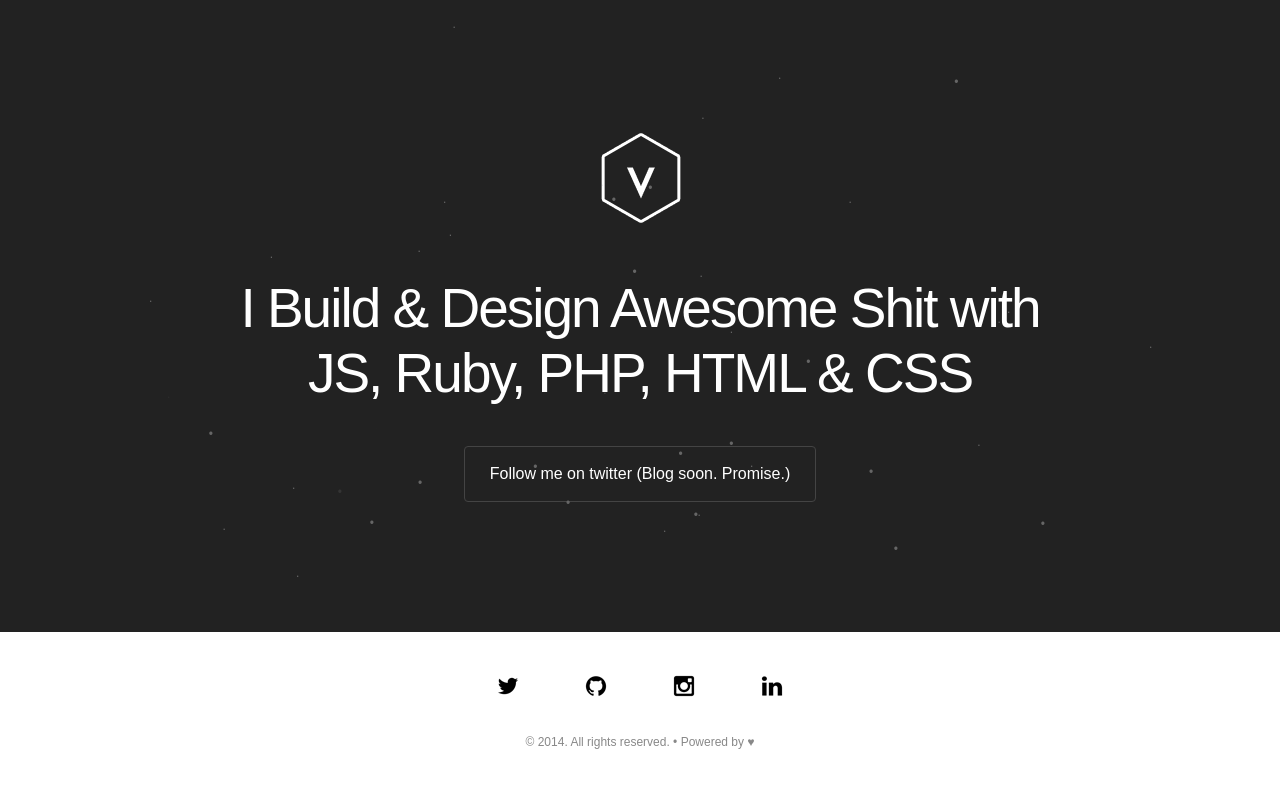
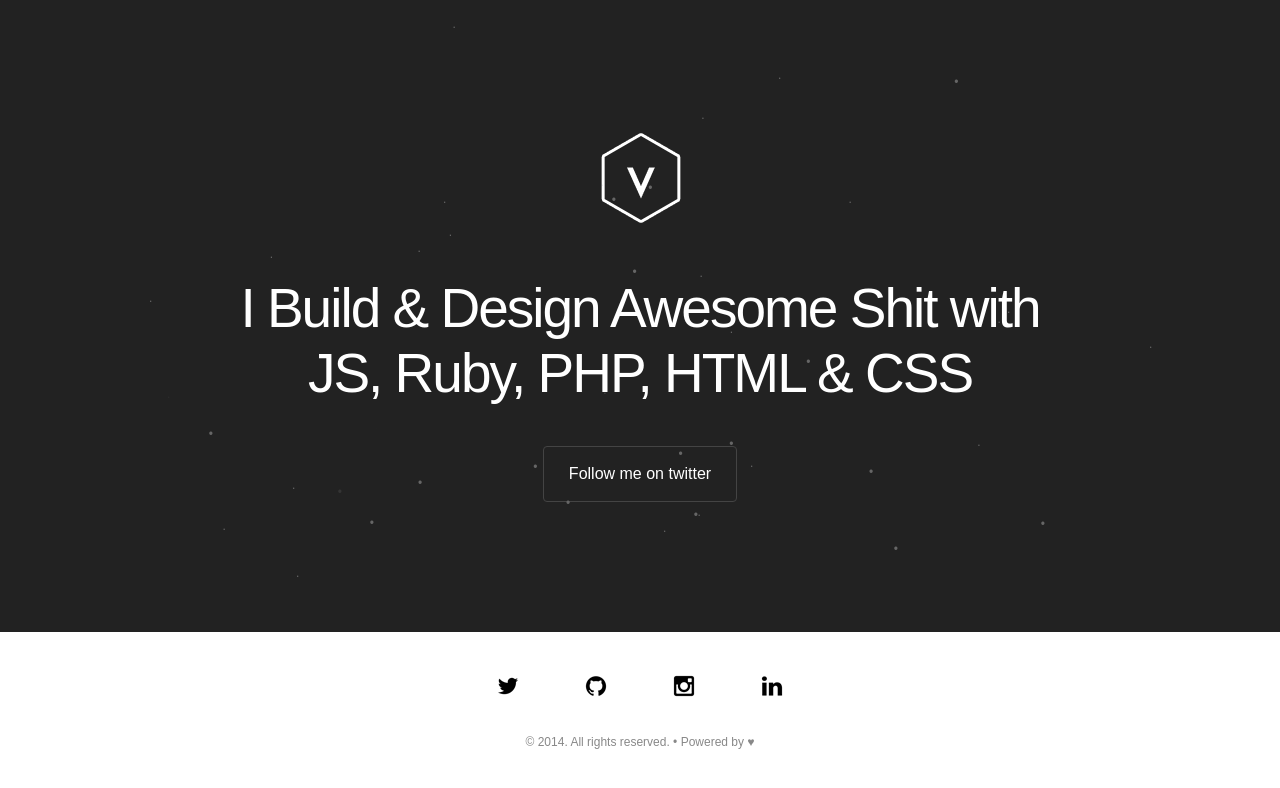
Before and after one commit to Wurren/wurren.github.io, a Jekyll site: the page built from index.html, in a window 1280 px wide. Shown: the top 788 px of the page. Built offline with Jekyll 4.4.1, drawn with Linux system fonts in a browser that asks for light colours; nearby versions of some CDN libraries; Markdown is read by kramdown in place of the engine named in the settings; part of the change alters nothing that is shown.

```diff
--- a/_config.yml
+++ b/_config.yml
@@ -6,14 +6,14 @@ pygments:         true
 permalink:        /blog/:categories/:year/:month/:day/:title/
 
 # Setup
-title:            Poole
-tagline:          'The Jekyll Butler'
-description:      'Base theme for Jekyll themes by @mdo.'
-url:              http://getpoole.com
+title:            Villainy
+tagline:          'Online nonsense of Warren Haskins'
+description:      'Front and Back end web developer'
+url:              http://villainyhq.com
 
 author:
-  name:           'Mark Otto'
-  url:            https://twitter.com/mdo
+  name:           'Warren Haskins'
+  url:            https://twitter.com/warrenhaskins
 
 paginate:         1
 paginate_path: 	  "blog/page:num"
@@ -22,6 +22,6 @@ paginate_path: 	  "blog/page:num"
 version:          1.0.0
 
 github:
-  repo:           https://github.com/poole/poole
+  repo:           https://github.com/wurren/wurren.github.io
 
 exclude: 		  ['gruntfile.js', 'package.json', 'LICENSE.md', 'README.md', 'less', 'src']
--- a/_layouts/default.html
+++ b/_layouts/default.html
@@ -18,6 +18,14 @@
 
 <script src="//ajax.googleapis.com/ajax/libs/jquery/1.9.1/jquery.min.js"></script>
 <script src="/public/js/main.min.js"></script>
+<script>
+(function(i,s,o,g,r,a,m){i['GoogleAnalyticsObject']=r;i[r]=i[r]||function(){
+(i[r].q=i[r].q||[]).push(arguments)},i[r].l=1*new Date();a=s.createElement(o),
+m=s.getElementsByTagName(o)[0];a.async=1;a.src=g;m.parentNode.insertBefore(a,m)
+})(window,document,'script','//www.google-analytics.com/analytics.js','ga');
+ga('create', 'UA-16357623-3', 'villainyhq.com');
+ga('send', 'pageview');
+</script>
 
 </body>
 </html>
--- a/index.html
+++ b/index.html
@@ -17,7 +17,7 @@ title: Home
       </div>
     </div>
     <div class="line">
-      <div class="button"><a href="http://www.twitter.com/warrenhaskins">Follow me on twitter (Blog soon. Promise.)</a></div>
+      <div class="button"><a href="http://www.twitter.com/warrenhaskins">Follow me on twitter</a></div>
     </div>
   </div>
 </div>
```
